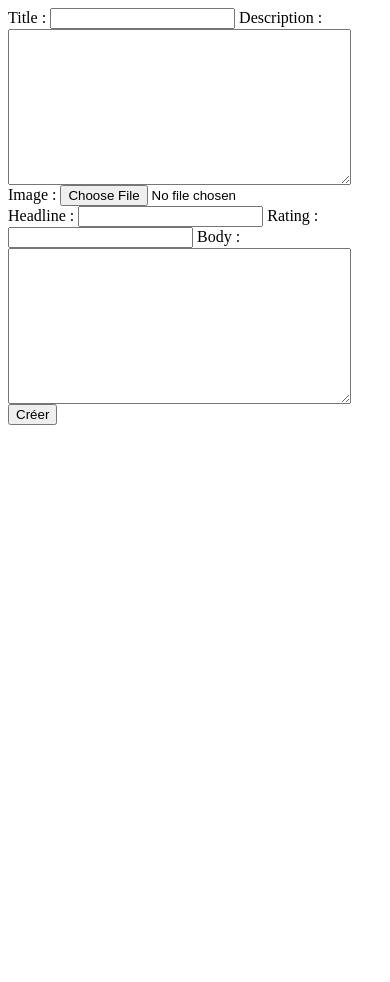
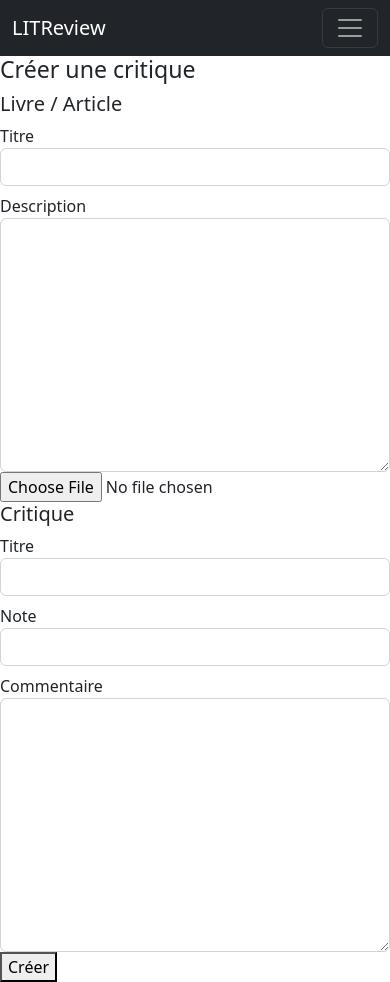
Before and after one commit to iuliancojocari/oc_9_litreview, a Django app: page /reviews/create-review/ in a window 390 px wide. Before the commit the page ends 425 px from the top, so only its background shows below. Run offline with Django 4.2, Linux system fonts and the light colour scheme; the visitor is signed in with stand-in values (Sample User, id 1).

Commit message:
in progress

```diff
--- a/reviews/forms.py
+++ b/reviews/forms.py
@@ -5,12 +5,30 @@ from .models import Review, Ticket
 
 
 class CreateTicketForm(ModelForm):
+    def __init__(self, *args, **kwargs):
+        self.user = kwargs.pop("user")
+        super().__init__(*args, **kwargs)
+
+    def save(self, *args, **kwargs):
+        self.instance.user = self.user
+        return super().save(*args, **kwargs)
+
     class Meta:
         model = Ticket
         fields = ["title", "description", "image"]
 
 
 class CreateReviewForm(ModelForm):
+    def __init__(self, *args, **kwargs):
+        self.user = kwargs.pop("user", None)
+        self.ticket = kwargs.pop("ticket", None)
+        super().__init__(*args, **kwargs)
+
+    def save(self, *args, **kwargs):
+        self.instance.user = self.user
+        self.instance.ticket = self.ticket
+        return super().save(*args, **kwargs)
+
     class Meta:
         model = Review
         fields = ["headline", "rating", "body"]
--- a/reviews/templates/reviews/create_review.html
+++ b/reviews/templates/reviews/create_review.html
@@ -1,6 +1,39 @@
-<form action="" method="post" enctype='multipart/form-data'>
-    {% csrf_token %}
-    {{ form_ticket }}
-    {{ form_review }}
-    <button type="submit">Créer</button>
-</form>
+{% extends 'base.html' %}
+{% load add_classname %}
+
+{% block content %}
+    <form action="" method="post" enctype='multipart/form-data'>
+        {% csrf_token %}
+        <h3>Créer une critique</h3>
+        <div>
+            <h5>Livre / Article</h5>
+            <div class="col-lg-10 col-md-10 form-group mt-2">
+                <label for="title">Titre</label>
+                {{ form_ticket.title|add_classname:'form-control' }}
+            </div>
+            <div class="col-lg-10 col-md-10 form-group mt-2">
+                <label for="description">Description </label>
+                {{ form_ticket.description|add_classname:'form-control' }}
+            </div>
+            <div class="form-group">
+                {{ form_ticket.image }}
+            </div>
+        </div>
+        <div>
+            <h5>Critique</h5>
+            <div class="col-lg-10 col-md-10 form-group mt-2">
+                <label for="headline">Titre</label>
+                {{ form_review.headline|add_classname:'form-control' }}
+            </div>
+            <div class="col-lg-10 col-md-10 form-group mt-2">
+                <label for="rating">Note</label>
+                {{ form_review.rating|add_classname:'form-control' }}
+            </div>
+            <div class="col-lg-10 col-md-10 form-group mt-2">
+                <label for="body">Commentaire</label>
+                {{ form_review.body|add_classname:'form-control' }}
+            </div>
+        </div>
+        <button type="submit">Créer</button>
+    </form>
+{% endblock content %}
--- a/reviews/views.py
+++ b/reviews/views.py
@@ -10,18 +10,13 @@ from .forms import CreateTicketForm, CreateReviewForm
 
 @login_required
 def create_ticket(request):
-    form = CreateTicketForm()
+    form = CreateTicketForm(user=request.user)
 
     if request.method == "POST":
-        form = CreateTicketForm(request.POST, request.FILES)
+        form = CreateTicketForm(request.POST, request.FILES, user=request.user)
         if form.is_valid():
-            title = form.cleaned_data['title']
-            description = form.cleaned_data['description']
-            image = request.FILES['image']
-            user = request.user
+            form.save()
 
-            ticket = Ticket(title=title, description=description, image=image, user=user)
-            ticket.save()
             return redirect('reviews:feeds')
 
     context = {
@@ -44,8 +39,8 @@ class CreateReviewView(View):
     ticket_form_class = CreateTicketForm
 
     def get(self, request):
-        form_review = self.review_form_class()
-        form_ticket = self.ticket_form_class()
+        form_review = self.review_form_class(user=request.user)
+        form_ticket = self.ticket_form_class(user=request.user)
         context = {
             'form_ticket': form_ticket,
             'form_review': form_review
@@ -53,24 +48,20 @@ class CreateReviewView(View):
         return render(request, self.template_name, context)
 
     def post(self, request):
-        form_review = self.review_form_class(request.POST)
-        form_ticket = self.ticket_form_class(request.POST, request.FILES)
+        form_review = self.review_form_class(request.POST, user=request.user)
+        form_ticket = self.ticket_form_class(request.POST, request.FILES, user=request.user)
 
         if all([form_review.is_valid(), form_ticket.is_valid()]):
-            ticket = form_ticket.save(commit=False)
-            ticket.user = request.user
-            ticket.save()
-            review = form_review.save(commit=False)
-            review.user = request.user
-            review.ticket = ticket
-            review.save()
+            ticket = form_ticket.save()
+            form_review.ticket = ticket
+            form_review.save()
 
             messages.success(request, "Votre critique a été créée !")
             return redirect('reviews:feeds')
 
         else:
             form_review = self.review_form_class()
-            form_ticket = self.ticket_form_class()
+            form_ticket = self.ticket_form_class(user=request.user)
 
         context = {
             'form_ticket': form_ticket,
```
Also changed, not shown: media/reviews/2023/01/Most_Wanted.jpg (added).
